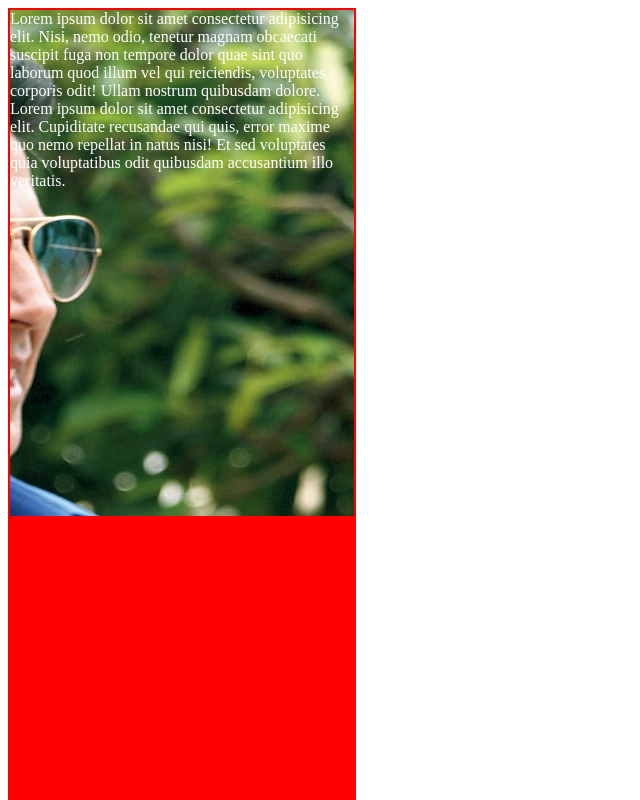
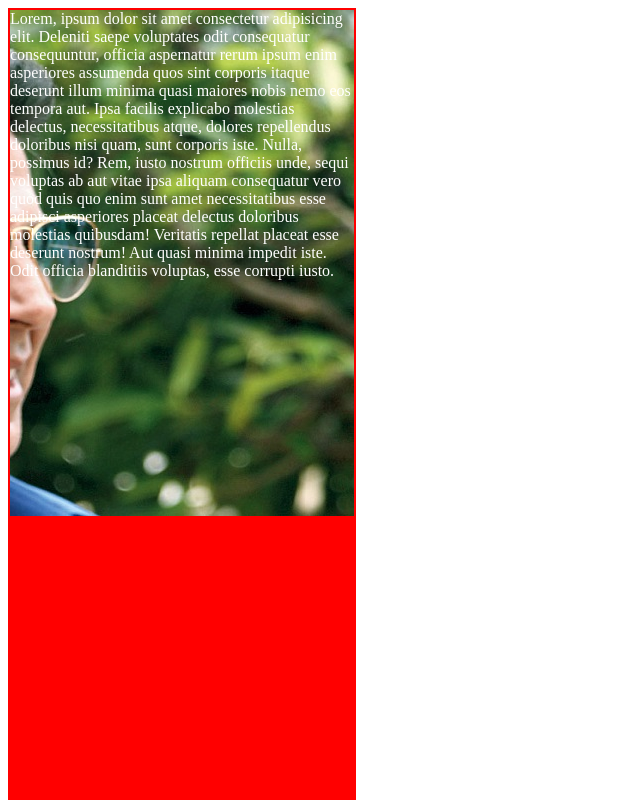
Before and after one commit to bhavya1006/Web-Development, a plain HTML site: page css/Chap1&2/background.html in a window 1280 px wide. Shown: the top 800 px of the page, without its empty margins (0-640 px from the left). Drawn offline with Linux system fonts and the light colour scheme.

Commit message:
changes made in content

```diff
--- a/css/Chap1&2/background.html
+++ b/css/Chap1&2/background.html
@@ -9,8 +9,7 @@
 </head>
 <body>
     <div class="container">
-        Lorem ipsum dolor sit amet consectetur adipisicing elit. Nisi, nemo odio, tenetur magnam obcaecati suscipit fuga non tempore dolor quae sint quo laborum quod illum vel qui reiciendis, voluptates corporis odit! Ullam nostrum quibusdam dolore.
-        Lorem ipsum dolor sit amet consectetur adipisicing elit. Cupiditate recusandae qui quis, error maxime quo nemo repellat in natus nisi! Et sed voluptates quia voluptatibus odit quibusdam accusantium illo veritatis.
+        Lorem, ipsum dolor sit amet consectetur adipisicing elit. Deleniti saepe voluptates odit consequatur consequuntur, officia aspernatur rerum ipsum enim asperiores assumenda quos sint corporis itaque deserunt illum minima quasi maiores nobis nemo eos tempora aut. Ipsa facilis explicabo molestias delectus, necessitatibus atque, dolores repellendus doloribus nisi quam, sunt corporis iste. Nulla, possimus id? Rem, iusto nostrum officiis unde, sequi voluptas ab aut vitae ipsa aliquam consequatur vero quod quis quo enim sunt amet necessitatibus esse adipisci asperiores placeat delectus doloribus molestias quibusdam! Veritatis repellat placeat esse deserunt nostrum! Aut quasi minima impedit iste. Odit officia blanditiis voluptas, esse corrupti iusto.
     </div>
 </body>
 </html>
```
